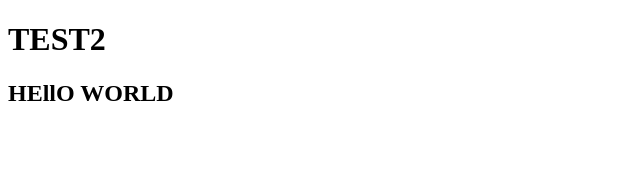
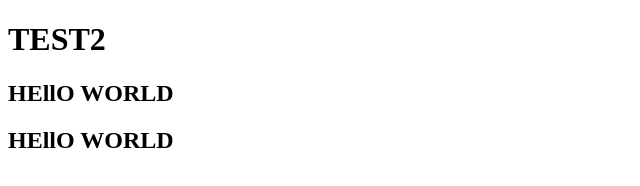
Before and after one commit to trmaa/keniem16.github.io, a plain HTML site: page index.html in a window 1280 px wide. Shown: the whole page, without its empty margins (0-640 px from the left). Drawn offline with Linux system fonts and the light colour scheme.

Commit message:
change_test

```diff
--- a/index.html
+++ b/index.html
@@ -8,5 +8,6 @@
 <body>
     <h1>TEST2</h1>
     <h2>HEllO WORLD</h2>
+    <h2>HEllO WORLD</h2>
 </body>
 </html>
```
